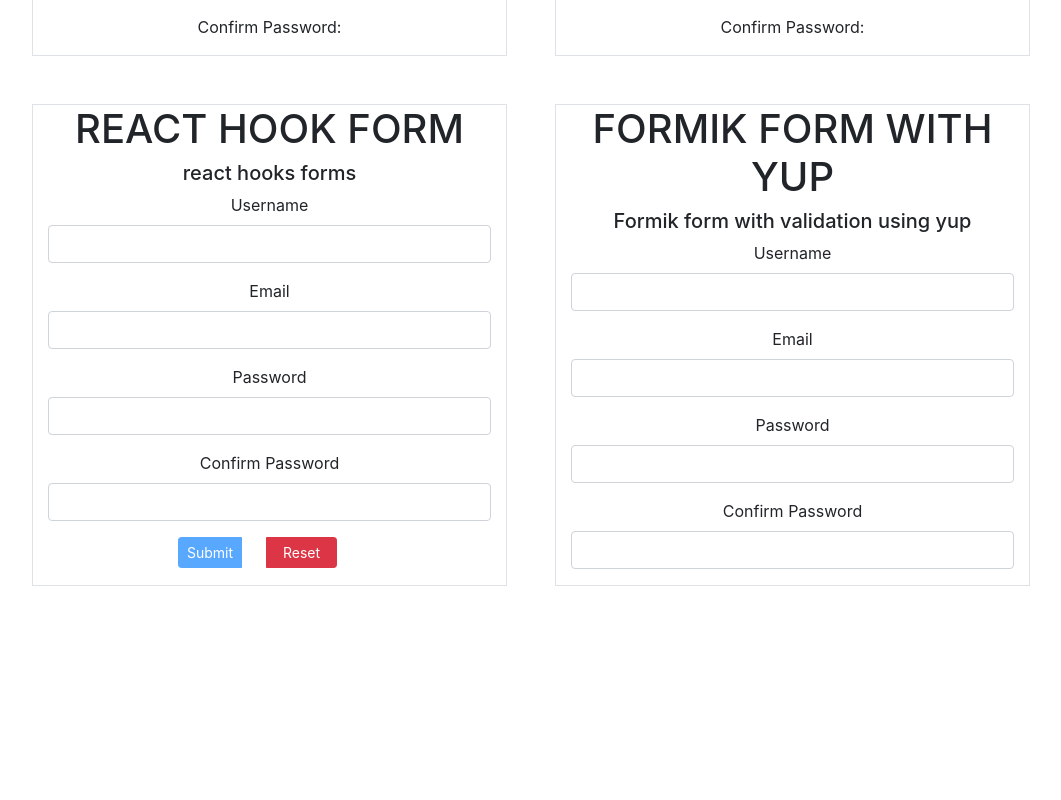
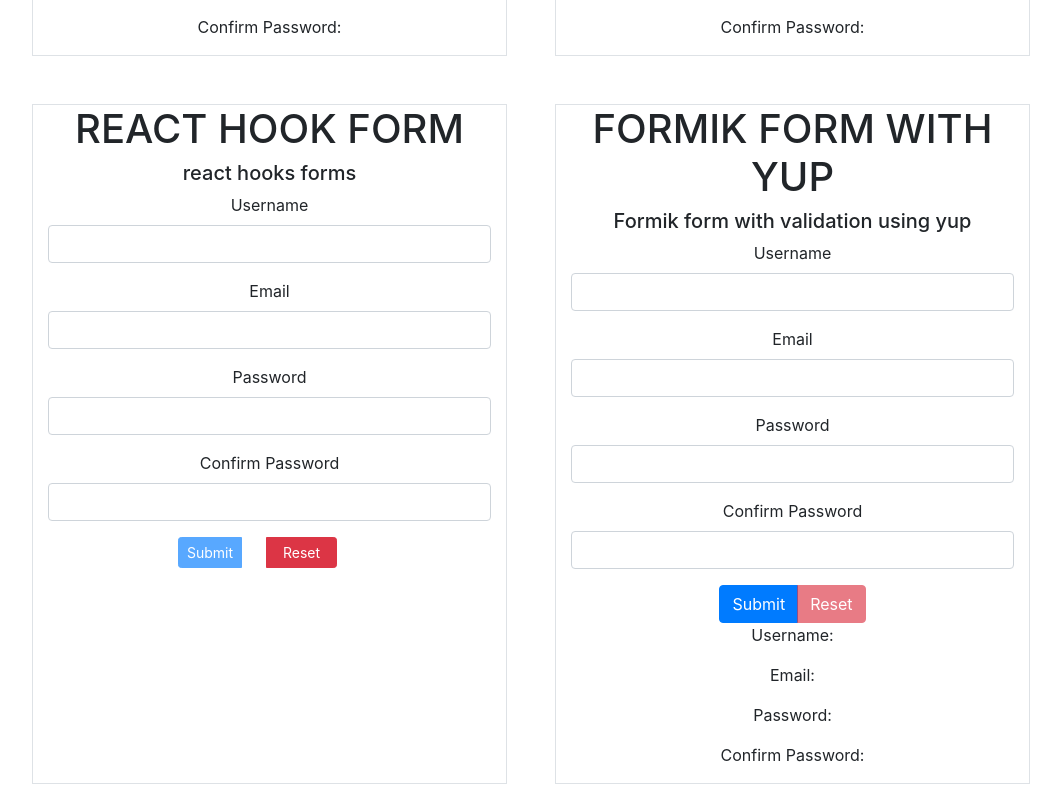
Before and after one commit to Minakshi-Verma/React-forms, a React (Create React App) app in the folder react-forms/: page / in a window 1280 px wide. Shown: the part 753-1553 px from the top of the page, without its empty margins (62-1123 px from the left). Before the commit the page ends 1363 px from the top, so only its background shows below. Built offline with nearby package versions, Linux system fonts and the light colour scheme.

Commit message:
Error handling spans added and buttons implemented

```diff
--- a/react-forms/src/formik-form/FormikForm.js
+++ b/react-forms/src/formik-form/FormikForm.js
@@ -16,7 +16,7 @@
         this.setState({
             userName: values.userName,
             email: values.email,
-            passsword: values.password,
+            password: values.password,
             confirmPassword: values.confirmPassword
         })
     }
@@ -38,7 +38,7 @@
             .required("Password is required"),
 
         confirmPassword: Yup.string()
-            .oneOf([Yup.ref('password'), null], "password don't match")
+            .oneOf([Yup.ref('password'), null], "password don't match"),
 
     })
     render() {
@@ -47,11 +47,18 @@
                 <h5>Formik form with validation using yup</h5>
                 {/* we will use "isSubmitting" attr when creating the button disabled */}
                 <Formik
-                    initialValues={{username:'', email:'', password:'', confirmPasssword:'', isSubmitting:"true" }}
+                    initialValues={{username:'', email:'', password:'', confirmPassword:'', isSubmitting:"true" }}
                     validationSchema={this.validationSchema}
                     onSubmit={(values, {setSubmitting, resetForm})=>{
                         setTimeout(()=>{
                             console.log(values);
+                            // updating the state to display the updated data on the UI after form submission
+                            this.setState({
+                                userName: values.userName,
+                                email:values.email,
+                                password: values.password,
+                                confirmPassword: values.confirmPassword
+                            })
                             setSubmitting(true)
                             resetForm();
                             setSubmitting(false)
@@ -81,7 +88,9 @@
                                     onChange={handleChange}
                                     onBlur={handleBlur}
                                     value={values.userName}
-                                    />
+                                />
+                                {/* Error message to display */}
+                                <span className="help-block text-danger">{errors.userName && touched.userName && errors.userName}</span>
                             </div>
 
                              {/* Input for email */}
@@ -94,7 +103,9 @@
                                     onChange={handleChange}
                                     onBlur={handleBlur}
                                     value={values.email}
-                                    />
+                                />
+                                {/* Error message to display */}
+                                <span className="help-block text-danger">{errors.email && touched.email && errors.email}</span>
                             </div>
 
                               {/* Input for password */}
@@ -107,7 +118,9 @@
                                     onChange={handleChange}
                                     onBlur={handleBlur}
                                     value={values.password}
-                                    />
+                                />
+                                {/* Error message to display */}
+                                <span className="help-block text-danger">{errors.password && touched.password && errors.password}</span>
                             </div>
 
                              {/* Input for confirm password */}
@@ -120,13 +133,26 @@
                                     onChange={handleChange}
                                     onBlur={handleBlur}   //handleBlur is useful for when you need to track whether an input has been touched or not
                                     value={values.confirmPasssword}
-                                    />
+                                />
+                                {/* Error message to display */}
+                                <span className="help-block text-danger">{errors.confirmPassword && touched.confirmPassword && errors.confirmPassword}</span>
                             </div>
-
+                            <div className="btn-group">
+                                <button className="btn btn-primary" type="submit" disabled={isSubmitting}>Submit</button>
+                                <button
+                                    disabled={!dirty}
+                                    className="btn btn-danger"
+                                    type="button"
+                                    onClick={handleReset}
+                                >Reset</button>
+                            </div>
                         </form>
                     )}
                 </Formik>
-
+                    <p>Username:{this.state.userName}</p>
+                    <p>Email:{this.state.email}</p>
+                    <p>Password:{this.state.password}</p>
+                    <p>Confirm Password:{this.state.confirmPassword}</p>
             </div>
         )
     }
```
Also changed, not shown: 1 other file (tests, documents, lock files or other folders).
